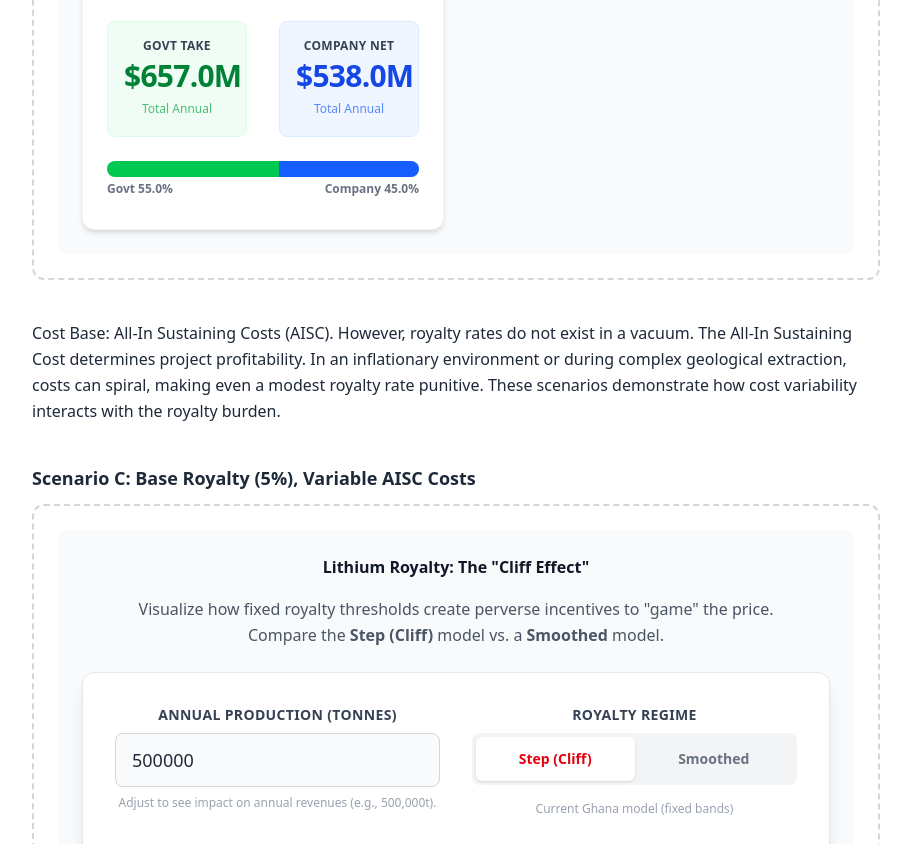
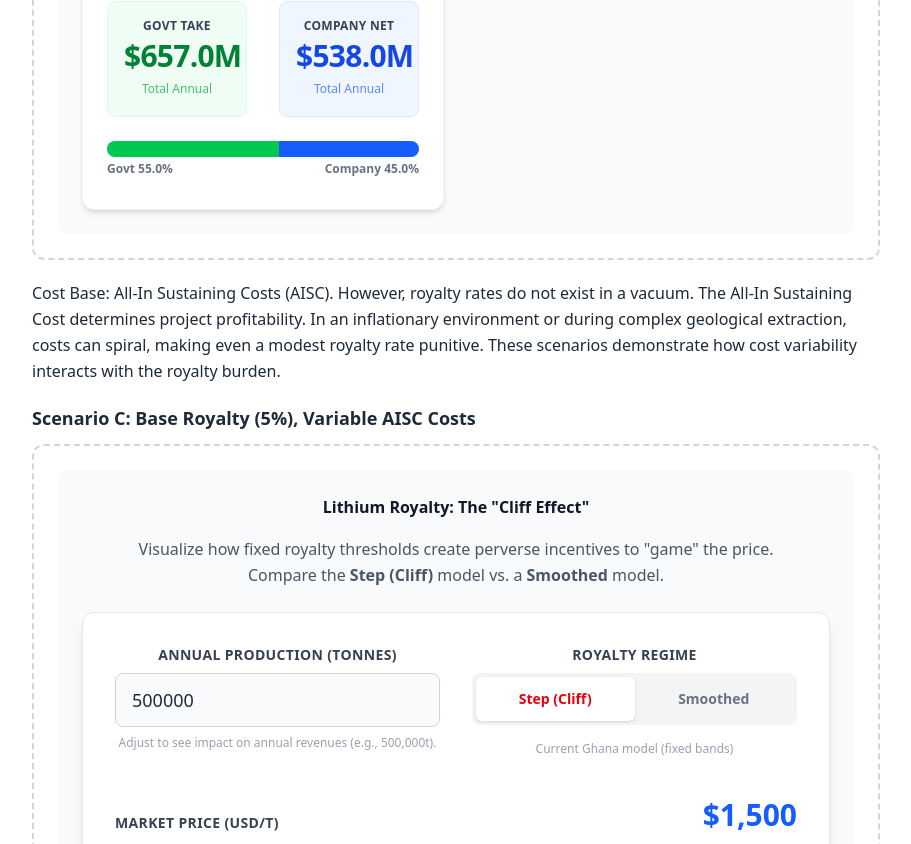
Before and after one commit to RaufCode/Katanomics_Demo, a Nuxt app: page / in a window 1280 px wide. Shown: the part 3032-3876 px from the top of the page, without its empty margins (184-1095 px from the left). Built offline with nearby package versions, Linux system fonts and the light colour scheme.

Commit message:
reduce the spaces

```diff
--- a/app/components/HomePage.vue
+++ b/app/components/HomePage.vue
@@ -129,7 +129,7 @@
                 </p>
 
                 <!-- WEDGE 1 -->
-                <div class="mb-10">
+                <div class="mb-5">
                     <h3 class="text-lg font-bold mb-3">
                         Scenario A: Base Royalty (5%), Fixed AISC Costs
                     </h3>
@@ -148,7 +148,7 @@
                 </div>
 
                 <!-- WEDGE 2 -->
-                <div class="mb-10">
+                <div class="mb-5">
                     <h3 class="text-lgs font-bold mb-3">
                         Scenario B: Higher Base Royalty (10%), Fixed AISC Costs
                     </h3>
@@ -167,7 +167,7 @@
                 </div>
 
                 <!-- COST BASE -->
-                <div class="prose prose-lg max-w-none mb-10">
+                <div class="prose prose-lg max-w-none mb-5">
                     <p class="mb-4">
                         Cost Base: All-In Sustaining Costs (AISC). However,
                         royalty rates do not exist in a vacuum. The All-In
@@ -180,7 +180,7 @@
                 </div>
 
                 <!-- WEDGE 3 -->
-                <div class="mb-10">
+                <div class="mb-5">
                     <h3 class="text-lg font-bold mb-3">
                         Scenario C: Base Royalty (5%), Variable AISC Costs
                     </h3>
@@ -197,7 +197,7 @@
                 </div>
 
                 <!-- WEDGE 4 -->
-                <div class="mb-10">
+                <div class="mb-5">
                     <h3 class="text-lg font-bold mb-3">
                         Scenario D: Higher Base Royalty (10%), Variable AISC
                         Costs
@@ -215,7 +215,7 @@
                 </div>
 
                 <!-- CLIFF EFFECT -->
-                <div class="prose prose-lg max-w-none mb-10">
+                <div class="prose prose-lg max-w-none mb-5">
                     <p class="mb-4">
                         Solving the "Cliff Effect" with smoothing. A critical
                         flaw in the bracket or step approach to royalty design
```
